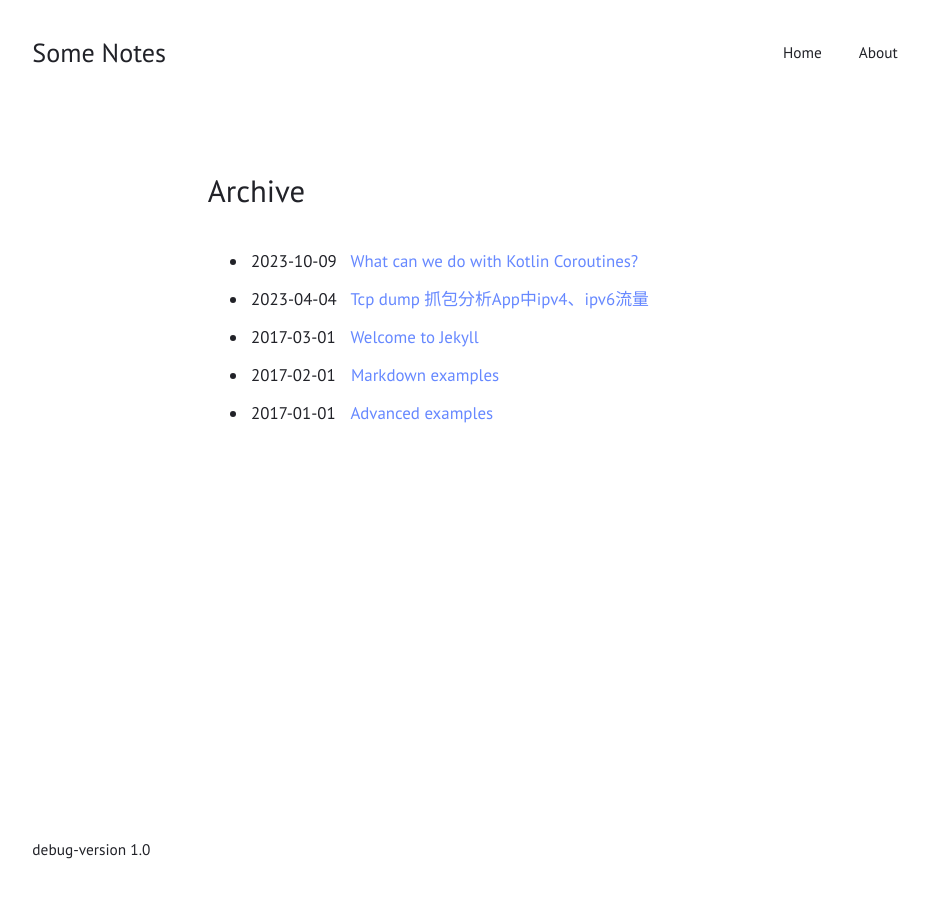
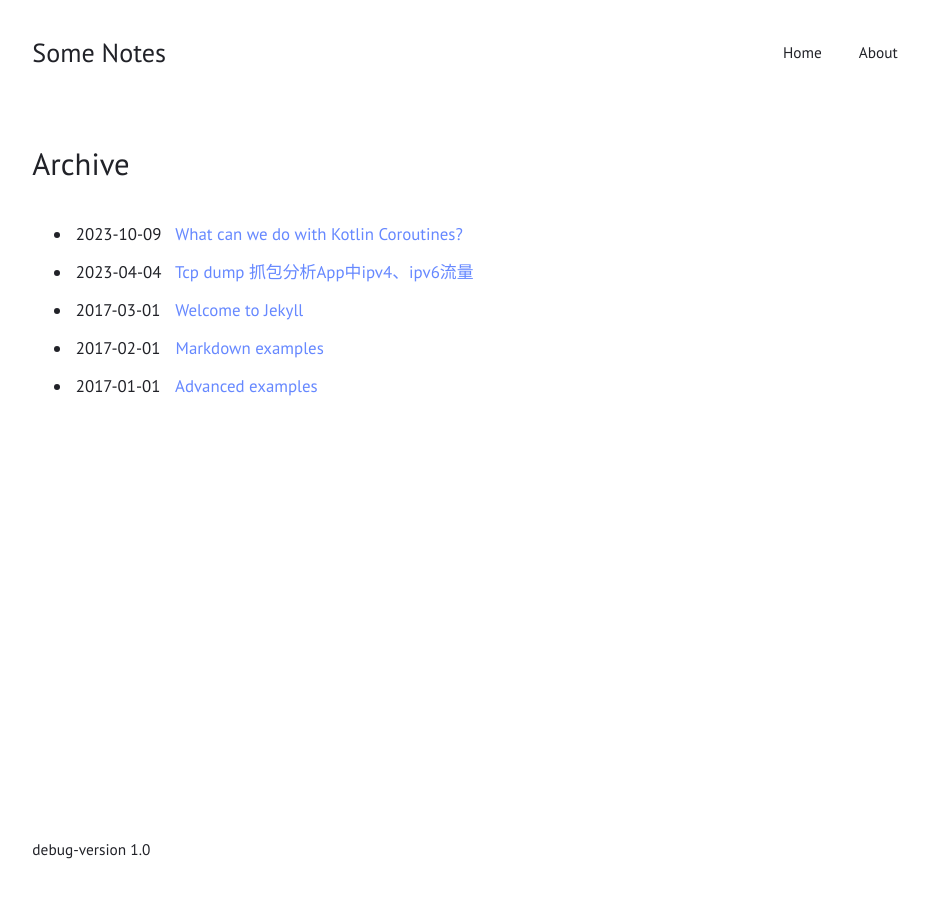
Before and after one commit to Maxyjy/Maxyjy.github.io, a Jekyll site: the page built from archive.html, in a window 1280 px wide. Shown: the whole page, without its empty margins (175-1104 px from the left). Built offline with Jekyll 4.4.1, drawn with Linux system fonts in a browser that asks for light colours.

Commit message:
Update frame.sass

```diff
--- a/assets/css/frame.sass
+++ b/assets/css/frame.sass
@@ -14,10 +14,6 @@ body > header, body > footer
   color: $dark
 
 @media (min-width: 32em)
-  body > article
-    margin: 1.75em calc(22% - 6em)
-
-@media (min-width: 32em)
   body > header, body > article, body > footer
     padding: 1.75em calc(22% - 6em)
 
```
